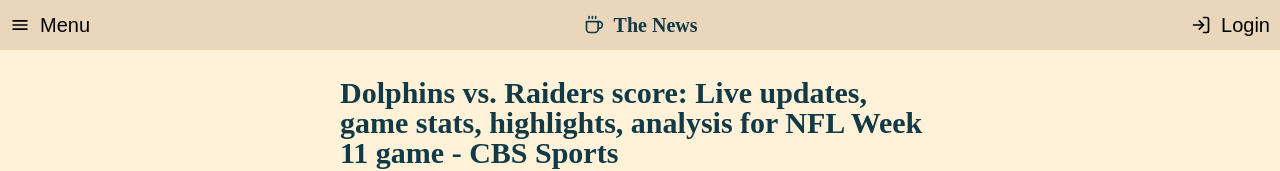
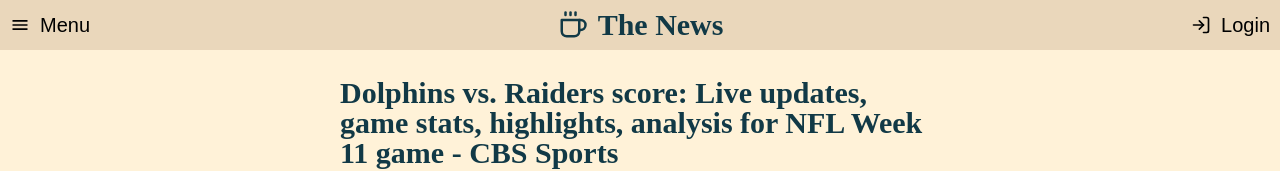
Before and after one commit to xtirian/TheNews-Front, a Next.js app: page /home in a window 1280 px wide. Shown: the top 171 px of the page. Built offline with nearby package versions, Linux system fonts and the light colour scheme.

Commit message:
add styles feat at mixin and global

```diff
--- a/src/scss/_mixin.scss
+++ b/src/scss/_mixin.scss
@@ -2,7 +2,7 @@
 
 //TYPOGRAPHY
 @mixin LogoS{
-  font-size: 2rem;
+  font-size: 3rem;
   font-weight: bold;
 }
 
--- a/src/scss/global.scss
+++ b/src/scss/global.scss
@@ -24,5 +24,8 @@
 a{
   color: inherit;
   text-decoration: none;
+}
 
+a:hover{
+  transform: scale(1.2);
 }
```
